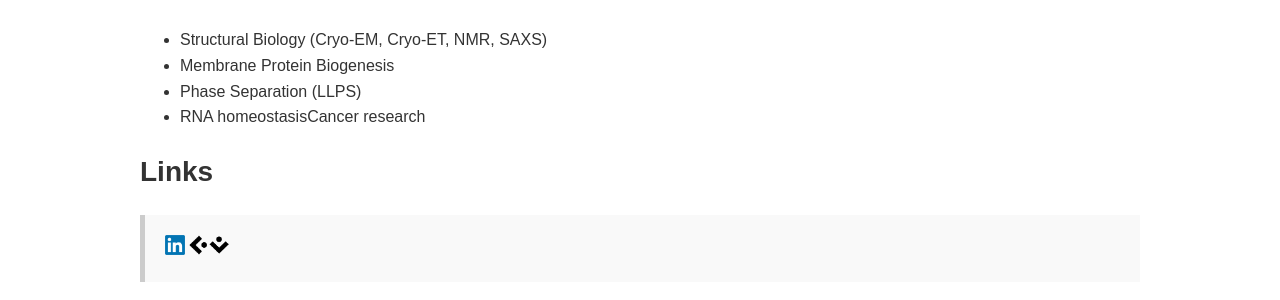
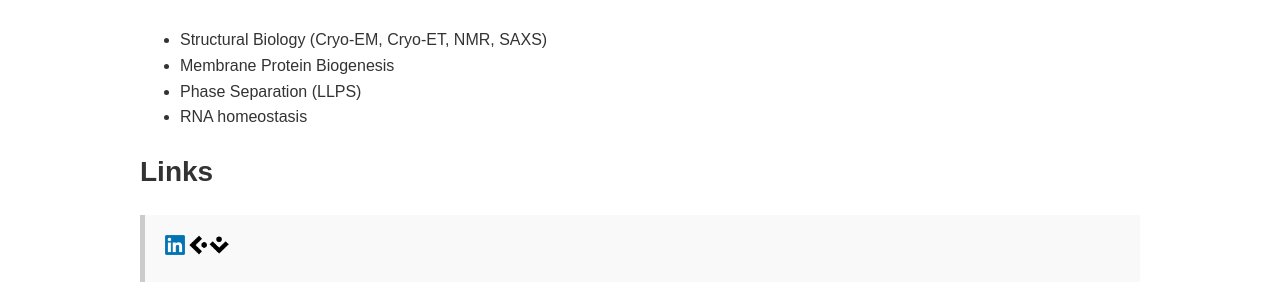
Before and after one commit to CordeiroLab/CordeiroLab.github.io, a Jekyll site: the page built from team/ruy-domingos.md, in a window 1280 px wide. Shown: the part 1081-1381 px from the top of the page. Built offline with Jekyll 4.4.1, drawn with Linux system fonts in a browser that asks for light colours.

Commit message:
Update ruy-domingos.md

```diff
--- a/team/ruy-domingos.md
+++ b/team/ruy-domingos.md
@@ -18,7 +18,7 @@ title: Ruy Domingos
 - Structural Biology (Cryo-EM, Cryo-ET, NMR, SAXS)
 - Membrane Protein Biogenesis
 - Phase Separation (LLPS)
-- RNA homeostasisCancer research
+- RNA homeostasis
 
 ## Links
 >[<img src="/assets/images/icons/linkedin_icon.png" alt="linkedin" width="20" height="20">](https://www.linkedin.com/in/ruy-domingos-469b48269?utm_source=share_via&utm_content=profile&utm_medium=member_ios)
```
